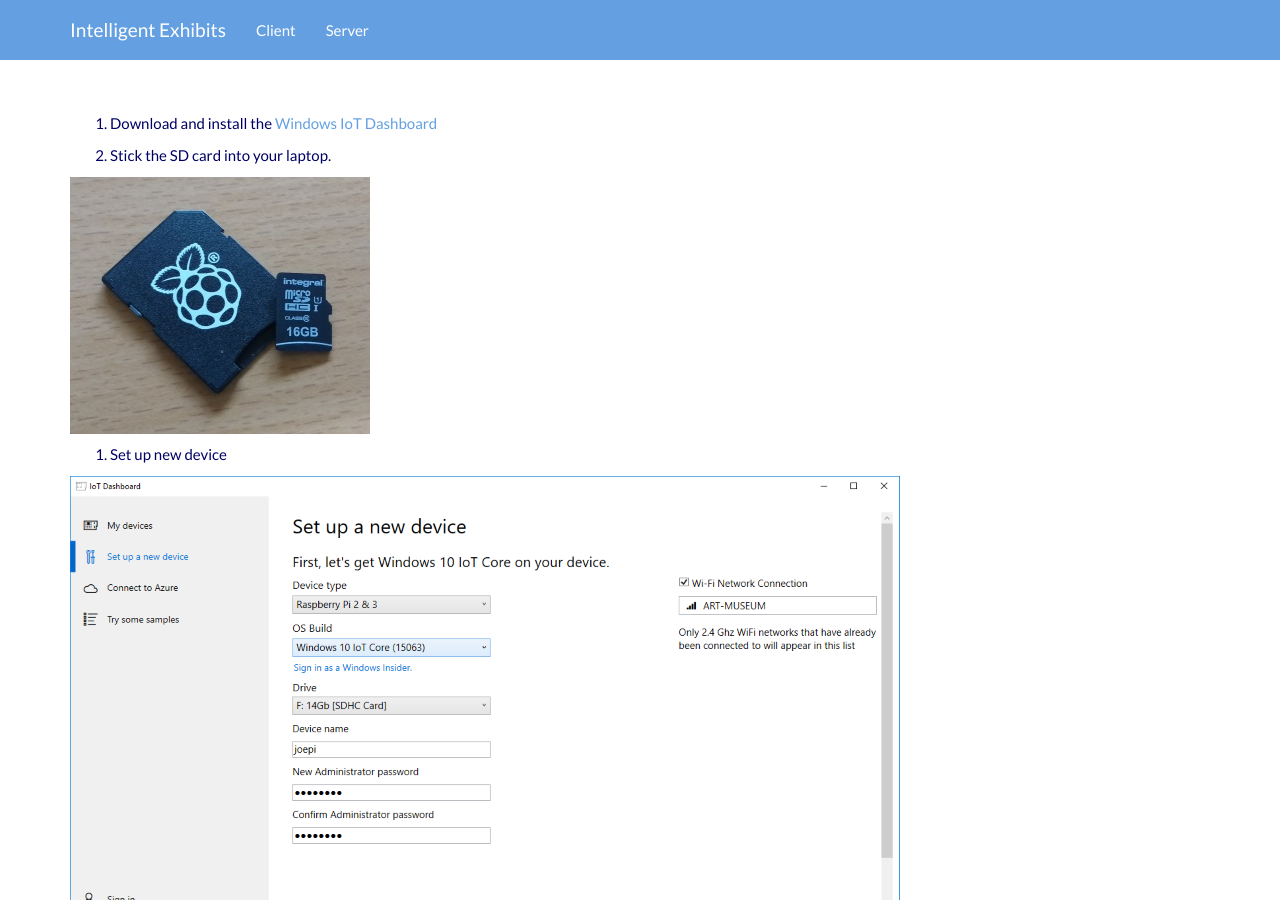
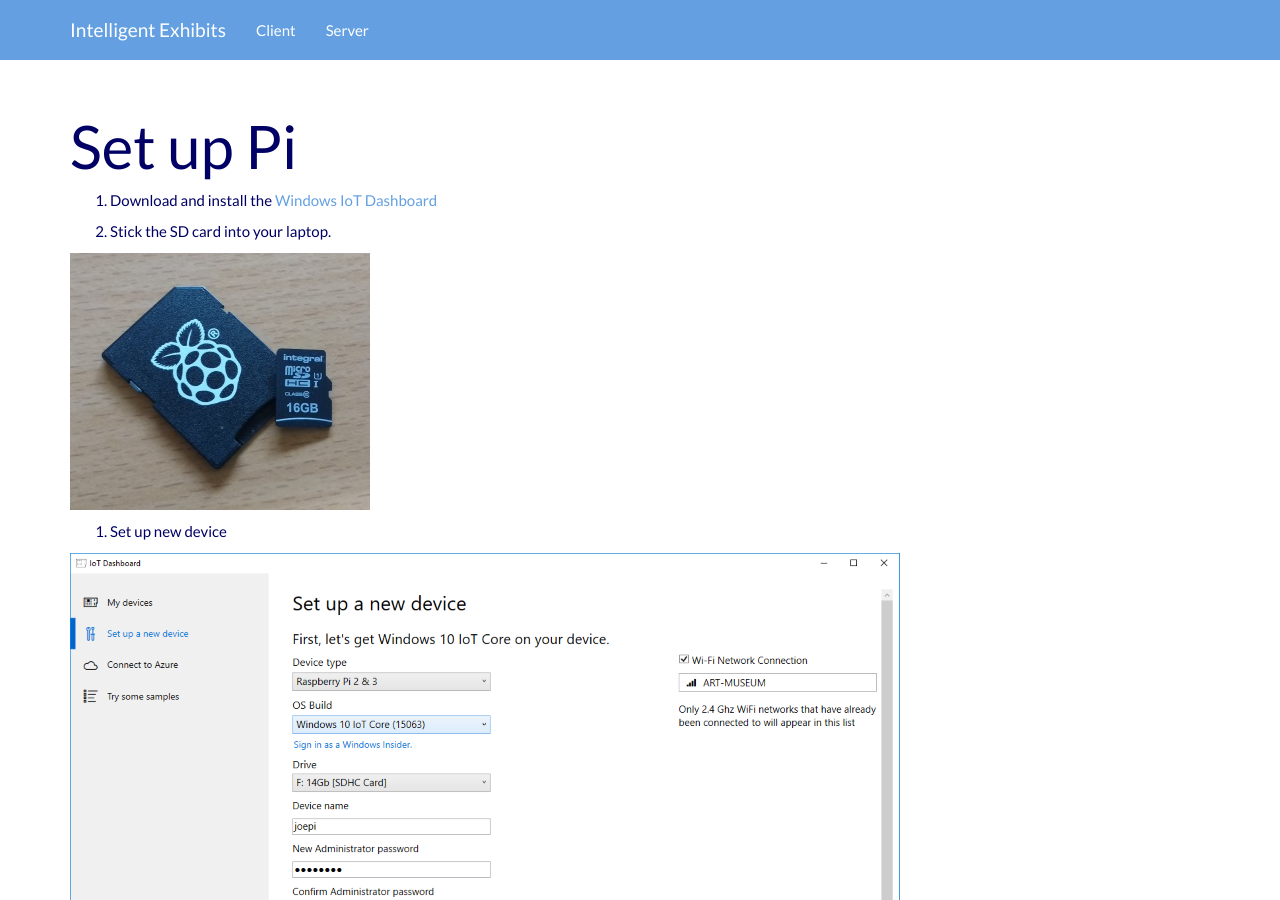
Before and after one commit to joejcollins/professor-bergman, a Jekyll site: the page built from docs/setup-raspberry-pi.md, in a window 1280 px wide and 900 px high. Built offline with Jekyll 4.4.1, drawn with Linux system fonts in a browser that asks for light colours; nearby versions of some CDN libraries; our own code applies the rules of GitHub Pages for plain Markdown files.

Commit message:
Title and layout

```diff
--- a/docs/setup-raspberry-pi.md
+++ b/docs/setup-raspberry-pi.md
@@ -1,3 +1,8 @@
+---
+layout: default
+title: Set up Pi
+---
+
 1. Download and install the [Windows IoT Dashboard](https://developer.microsoft.com/en-us/windows/iot/docs/iotdashboard)
 
 2. Stick the SD card into your laptop.
```
